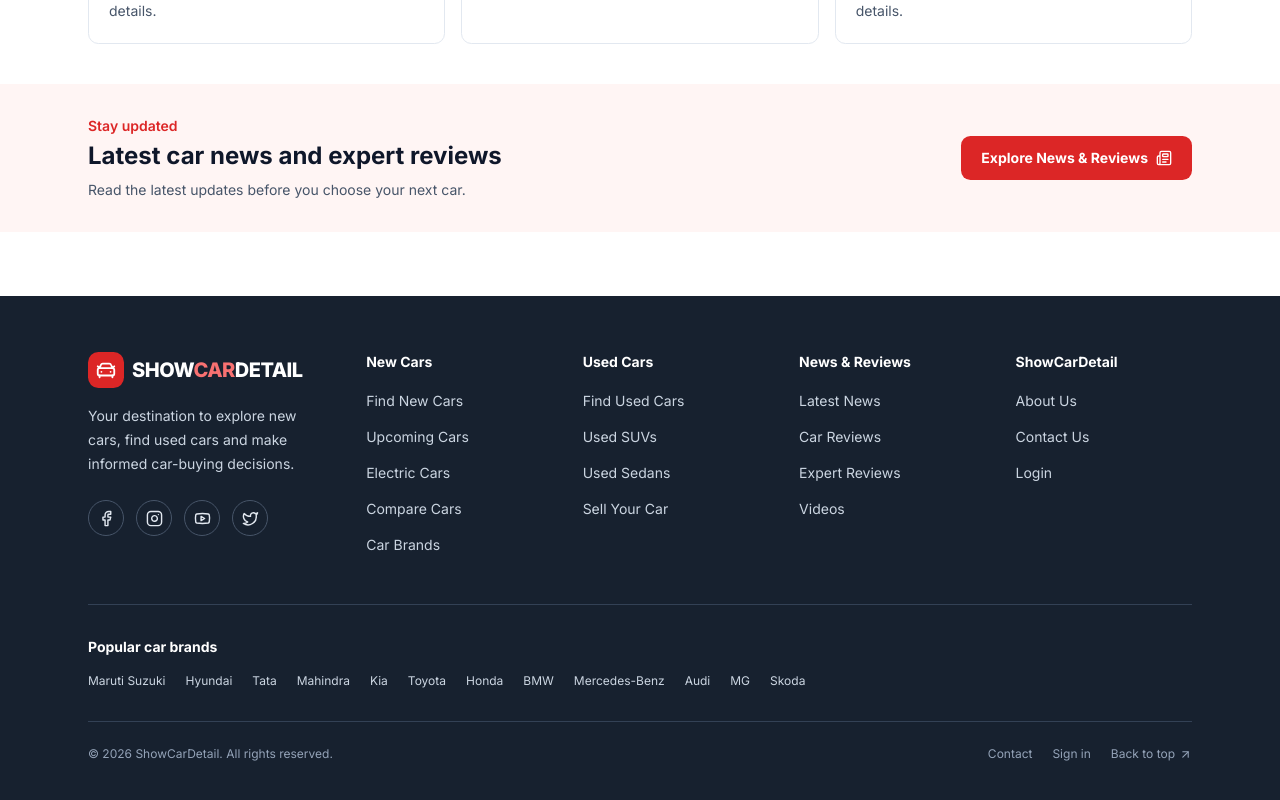
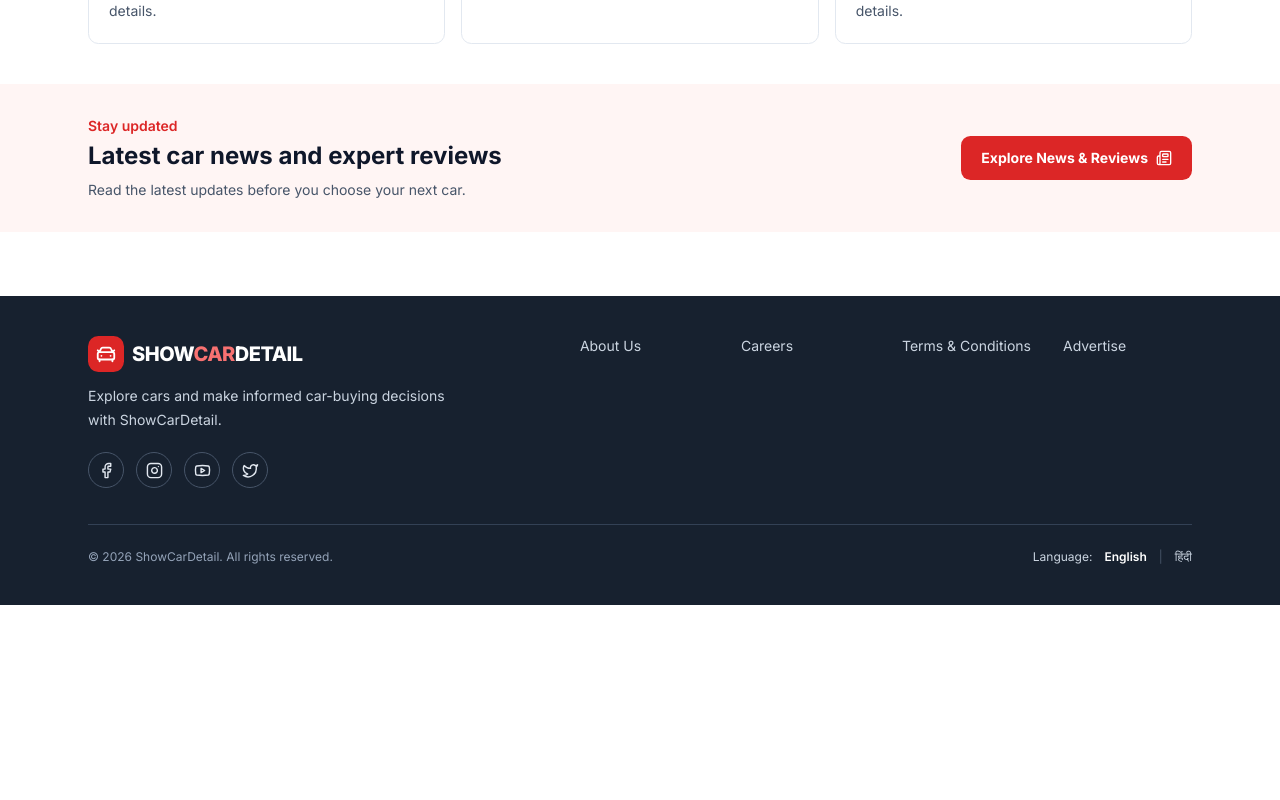
Before and after one commit to Ashutosh-Pandey777/ShowCarDetail, a React (Vite) app: page / in a window 1280 px wide. Shown: the part 2264-3064 px from the top of the page. After the commit the page ends 2869 px from the top, so only its background shows below. Built offline with nearby package versions, Linux system fonts and the light colour scheme; no server answers.

Commit message:
Simplify footer to legal links and language selector

```diff
--- a/src/components/layout/Footer.jsx
+++ b/src/components/layout/Footer.jsx
@@ -1,33 +1,29 @@
 import React from 'react';
 import { Link } from 'react-router-dom';
-import { Facebook, Instagram, Youtube, Twitter, ArrowUpRight, CarFront } from 'lucide-react';
+import { Facebook, Instagram, Youtube, Twitter, CarFront } from 'lucide-react';
 
-const groups = [
- { title: 'New Cars', links: [['Find New Cars','/browse?condition=New'],['Upcoming Cars','/browse?condition=New'],['Electric Cars','/browse?condition=New&fuel=Electric'],['Compare Cars','/compare'],['Car Brands','/browse?condition=New']] },
- { title: 'Used Cars', links: [['Find Used Cars','/browse?condition=Used'],['Used SUVs','/browse?condition=Used&body=SUV'],['Used Sedans','/browse?condition=Used&body=Sedan'],['Sell Your Car','/contact']] },
- { title: 'News & Reviews', links: [['Latest News','/news-reviews?tab=news'],['Car Reviews','/news-reviews?tab=reviews'],['Expert Reviews','/news-reviews?tab=expert'],['Videos','/news-reviews?tab=videos']] },
- { title: 'ShowCarDetail', links: [['About Us','/'],['Contact Us','/contact'],['Login','/login']] }
+const legalLinks = [
+ ['About Us','https://www.carwale.com/about-us/'],
+ ['Careers','https://www.carwale.com/career/'],
+ ['Terms & Conditions','https://www.carwale.com/used/sell/terms/'],
+ ['Advertise','https://www.carwale.com/contactus/']
 ];
-const brands = ['Maruti Suzuki','Hyundai','Tata','Mahindra','Kia','Toyota','Honda','BMW','Mercedes-Benz','Audi','MG','Skoda'];
-function FooterColumn({title,links}) { return <div><h3 className="mb-4 text-sm font-bold text-white">{title}</h3><ul className="space-y-3">{links.map(([label,to])=><li key={label}><Link to={to} className="text-sm text-slate-300 transition hover:text-white">{label}</Link></li>)}</ul></div>; }
 export default function Footer() {
  return <footer className="mt-16 bg-[#17212f] text-white">
-  <div className="mx-auto max-w-6xl px-4 py-12 sm:px-6 lg:py-14">
-   <div className="grid gap-10 sm:grid-cols-2 lg:grid-cols-[1.35fr_1fr_1fr_1fr_1fr]">
+  <div className="mx-auto max-w-6xl px-4 py-10 sm:px-6">
+   <div className="flex flex-col justify-between gap-8 md:flex-row md:items-start">
     <div>
      <Link to="/" className="inline-flex items-center gap-2 text-xl font-extrabold tracking-tight"><span className="grid h-9 w-9 place-items-center rounded-lg bg-red-600"><CarFront size={22}/></span><span>SHOW<span className="text-red-400">CAR</span>DETAIL</span></Link>
-     <p className="mt-4 max-w-xs text-sm leading-6 text-slate-300">Your destination to explore new cars, find used cars and make informed car-buying decisions.</p>
-     <div className="mt-6 flex gap-3">{[[Facebook,'https://www.facebook.com/','Facebook'],[Instagram,'https://www.instagram.com/','Instagram'],[Youtube,'https://www.youtube.com/','YouTube'],[Twitter,'https://twitter.com/','Twitter']].map(([Icon,url,label])=><a key={label} href={url} target="_blank" rel="noreferrer" aria-label={label} className="grid h-9 w-9 place-items-center rounded-full border border-slate-600 text-slate-200 transition hover:border-red-500 hover:bg-red-600"><Icon size={17}/></a>)}</div>
+     <p className="mt-3 max-w-sm text-sm leading-6 text-slate-300">Explore cars and make informed car-buying decisions with ShowCarDetail.</p>
+     <div className="mt-5 flex gap-3">{[[Facebook,'https://www.facebook.com/','Facebook'],[Instagram,'https://www.instagram.com/','Instagram'],[Youtube,'https://www.youtube.com/','YouTube'],[Twitter,'https://twitter.com/','Twitter']].map(([Icon,url,label])=><a key={label} href={url} target="_blank" rel="noreferrer" aria-label={label} className="grid h-9 w-9 place-items-center rounded-full border border-slate-600 text-slate-200 transition hover:border-red-500 hover:bg-red-600"><Icon size={17}/></a>)}</div>
     </div>
-    {groups.map(group=><FooterColumn key={group.title} {...group}/>)}
+    <div className="grid grid-cols-2 gap-x-10 gap-y-4 sm:grid-cols-4 md:gap-x-8">
+     {legalLinks.map(([label,url])=><a key={label} href={url} target="_blank" rel="noreferrer" className="text-sm text-slate-300 transition hover:text-white">{label}</a>)}
+    </div>
    </div>
-   <div className="mt-12 border-t border-slate-700 pt-8">
-    <h3 className="mb-4 text-sm font-bold text-white">Popular car brands</h3>
-    <div className="flex flex-wrap gap-x-5 gap-y-3">{brands.map(brand=><Link key={brand} to={'/brand/'+brand.toLowerCase().replace(/\s+/g,'-')} className="text-xs text-slate-300 hover:text-white">{brand}</Link>)}</div>
-   </div>
-   <div className="mt-8 flex flex-col justify-between gap-3 border-t border-slate-700 pt-6 text-xs text-slate-400 sm:flex-row sm:items-center">
+   <div className="mt-9 flex flex-col justify-between gap-4 border-t border-slate-700 pt-6 text-xs text-slate-400 sm:flex-row sm:items-center">
     <p>© {new Date().getFullYear()} ShowCarDetail. All rights reserved.</p>
-    <div className="flex flex-wrap gap-5"><Link to="/contact" className="hover:text-white">Contact</Link><Link to="/login" className="hover:text-white">Sign in</Link><a href="#top" className="inline-flex items-center gap-1 hover:text-white">Back to top <ArrowUpRight size={13}/></a></div>
+    <div className="flex items-center gap-3"><span className="text-slate-300">Language:</span><a href="/" className="font-semibold text-white hover:text-red-300">English</a><span className="text-slate-600">|</span><a href="https://www.carwale.com/hi/" target="_blank" rel="noreferrer" className="text-slate-300 hover:text-white">हिंदी</a></div>
    </div>
   </div>
  </footer>;
```
